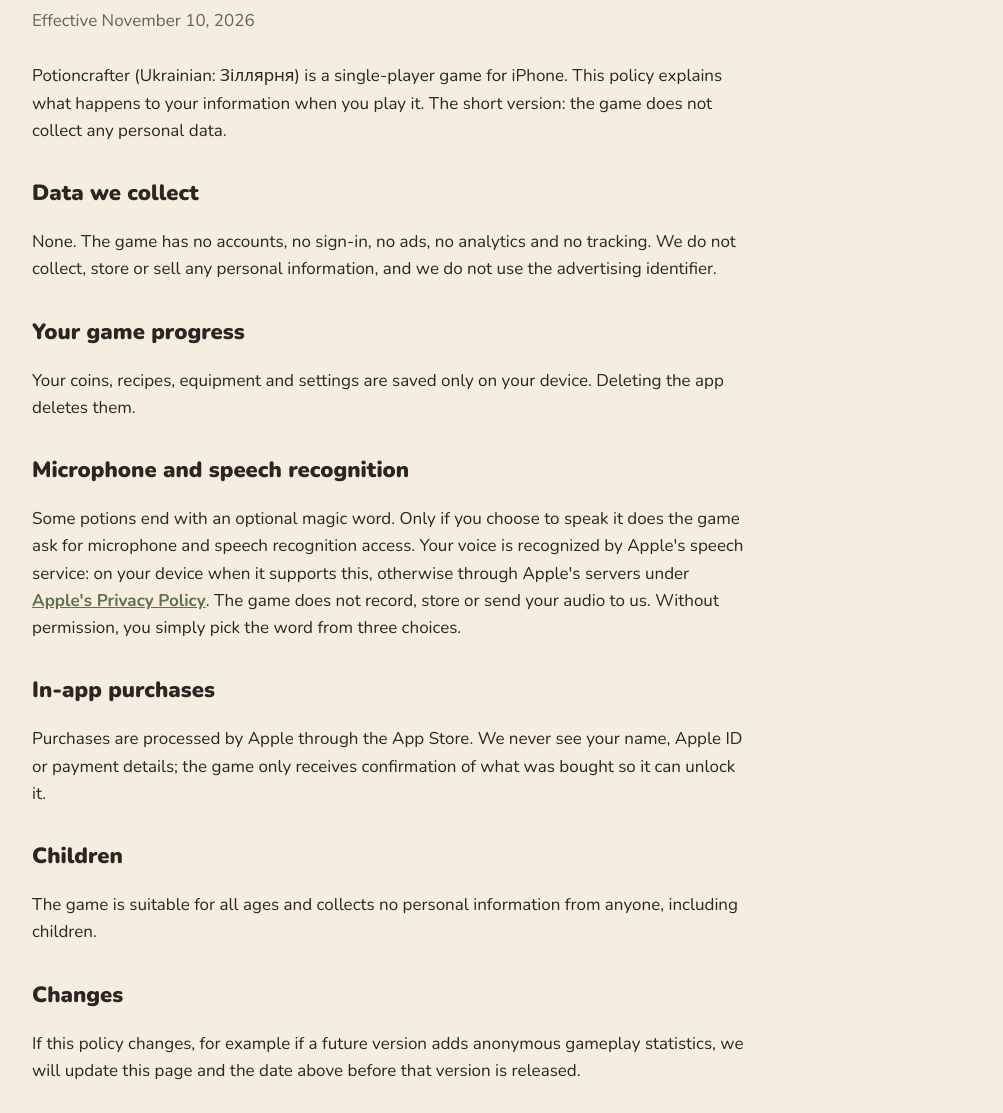
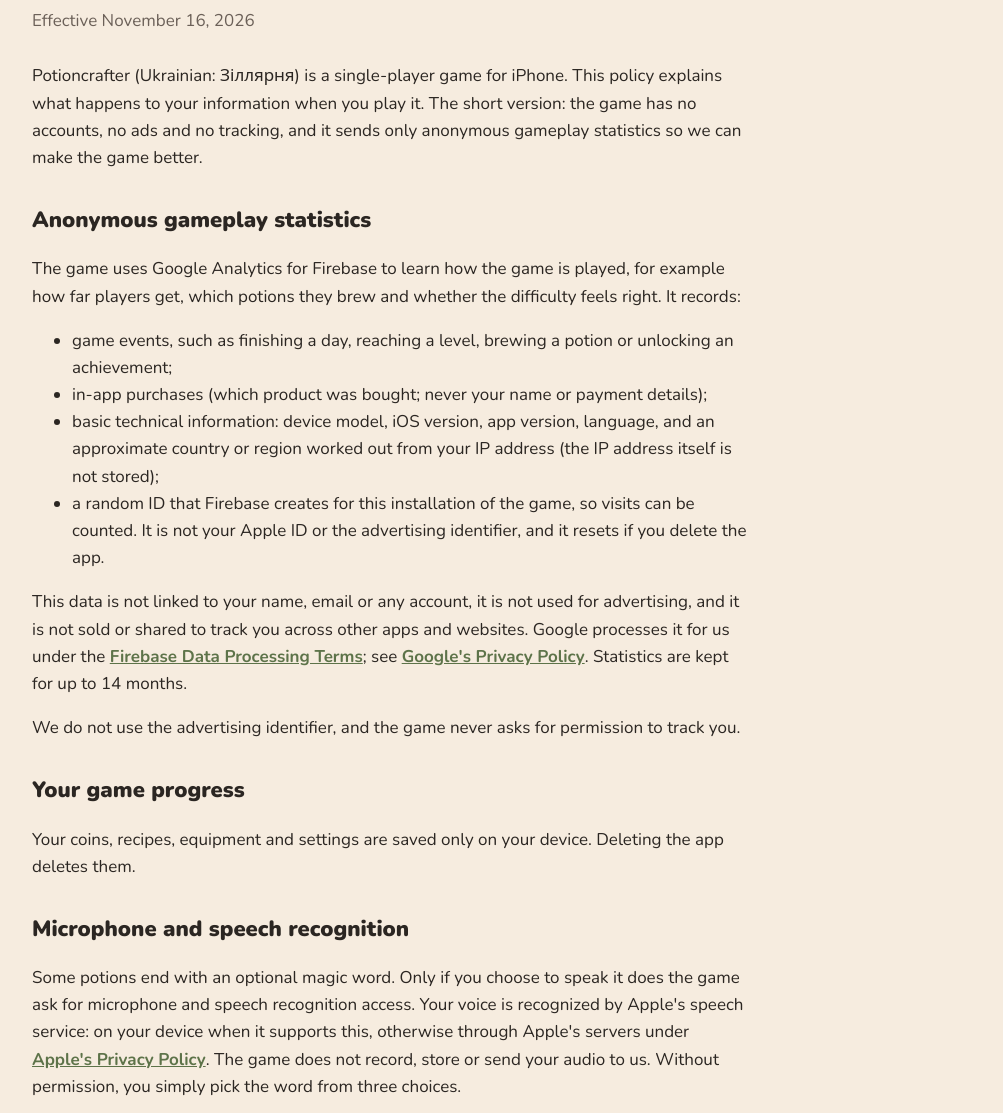
Before and after one commit to VladyslavManoilo/potioncrafter, a plain HTML site: page privacy.html in a window 1280 px wide. Shown: the part 170-1283 px from the top of the page, without its empty margins (138-1141 px from the left). Drawn offline with nearby package versions, Linux system fonts and the light colour scheme.

Commit message:
Privacy policy: anonymous gameplay statistics (Firebase Analytics)
Co-Authored-By: Claude Opus 5.5 <noreply@anthropic.com>

```diff
--- a/privacy.html
+++ b/privacy.html
@@ -22,12 +22,20 @@
 
     <main class="doc">
       <h1>Privacy Policy</h1>
-      <p class="date">Effective November 10, 2026</p>
+      <p class="date">Effective November 16, 2026</p>
 
-      <p>Potioncrafter (Ukrainian: Зіллярня) is a single-player game for iPhone. This policy explains what happens to your information when you play it. The short version: the game does not collect any personal data.</p>
+      <p>Potioncrafter (Ukrainian: Зіллярня) is a single-player game for iPhone. This policy explains what happens to your information when you play it. The short version: the game has no accounts, no ads and no tracking, and it sends only anonymous gameplay statistics so we can make the game better.</p>
 
-      <h2>Data we collect</h2>
-      <p>None. The game has no accounts, no sign-in, no ads, no analytics and no tracking. We do not collect, store or sell any personal information, and we do not use the advertising identifier.</p>
+      <h2>Anonymous gameplay statistics</h2>
+      <p>The game uses Google Analytics for Firebase to learn how the game is played, for example how far players get, which potions they brew and whether the difficulty feels right. It records:</p>
+      <ul>
+        <li>game events, such as finishing a day, reaching a level, brewing a potion or unlocking an achievement;</li>
+        <li>in-app purchases (which product was bought; never your name or payment details);</li>
+        <li>basic technical information: device model, iOS version, app version, language, and an approximate country or region worked out from your IP address (the IP address itself is not stored);</li>
+        <li>a random ID that Firebase creates for this installation of the game, so visits can be counted. It is not your Apple ID or the advertising identifier, and it resets if you delete the app.</li>
+      </ul>
+      <p>This data is not linked to your name, email or any account, it is not used for advertising, and it is not sold or shared to track you across other apps and websites. Google processes it for us under the <a href="https://firebase.google.com/terms/data-processing-terms">Firebase Data Processing Terms</a>; see <a href="https://policies.google.com/privacy">Google's Privacy Policy</a>. Statistics are kept for up to 14 months.</p>
+      <p>We do not use the advertising identifier, and the game never asks for permission to track you.</p>
 
       <h2>Your game progress</h2>
       <p>Your coins, recipes, equipment and settings are saved only on your device. Deleting the app deletes them.</p>
@@ -39,18 +47,22 @@
       <p>Purchases are processed by Apple through the App Store. We never see your name, Apple ID or payment details; the game only receives confirmation of what was bought so it can unlock it.</p>
 
       <h2>Children</h2>
-      <p>The game is suitable for all ages and collects no personal information from anyone, including children.</p>
+      <p>The game is suitable for all ages. It does not ask anyone, including children, for personal information, and the statistics above are anonymous.</p>
+
+      <h2>Your choices</h2>
+      <p>You can ask us to delete the statistics for your installation by writing to the address on the <a href="support.html">Support page</a>. Deleting the app also resets its random ID.</p>
 
       <h2>Changes</h2>
-      <p>If this policy changes, for example if a future version adds anonymous gameplay statistics, we will update this page and the date above before that version is released.</p>
+      <p>If this policy changes, we will update this page and the date above before the change reaches the app.</p>
 
       <h2>Contact</h2>
       <p>Questions about privacy: see the <a href="support.html">Support page</a>.</p>
 
       <details>
         <summary>Українською</summary>
-        <p><strong>Політика конфіденційності «Зіллярні»</strong>, чинна з 10 листопада 2026 року.</p>
-        <p>Гра не збирає особистих даних: немає акаунтів, реклами, аналітики й стеження. Прогрес зберігається лише на вашому пристрої.</p>
+        <p><strong>Політика конфіденційності «Зіллярні»</strong>, чинна з 16 листопада 2026 року.</p>
+        <p>У грі немає акаунтів, реклами й стеження. Прогрес зберігається лише на вашому пристрої.</p>
+        <p>Гра надсилає анонімну статистику через Google Analytics for Firebase: ігрові події (завершення дня, рівень, зварене зілля, досягнення), покупки (лише який товар), модель пристрою, версію iOS і гри, мову, приблизну країну за IP-адресою (саму адресу не зберігаємо) та випадковий ідентифікатор цієї інсталяції. Ці дані не пов'язані з вашим іменем чи акаунтом і не використовуються для реклами. Щоб видалити статистику, напишіть нам.</p>
         <p>Мікрофон потрібен тільки для необов'язкового чарівного слова, і лише якщо ви дозволите. Слово розпізнає сервіс Apple — на пристрої, якщо він це підтримує, інакше через сервер Apple. Гра не записує звук і не надсилає його нам.</p>
         <p>Покупки обробляє Apple. Ми не бачимо ваших платіжних даних.</p>
         <p>Питання — на <a href="support.html">сторінці підтримки</a>.</p>
```
Also changed, not shown: index.html (+1 -1 lines).
